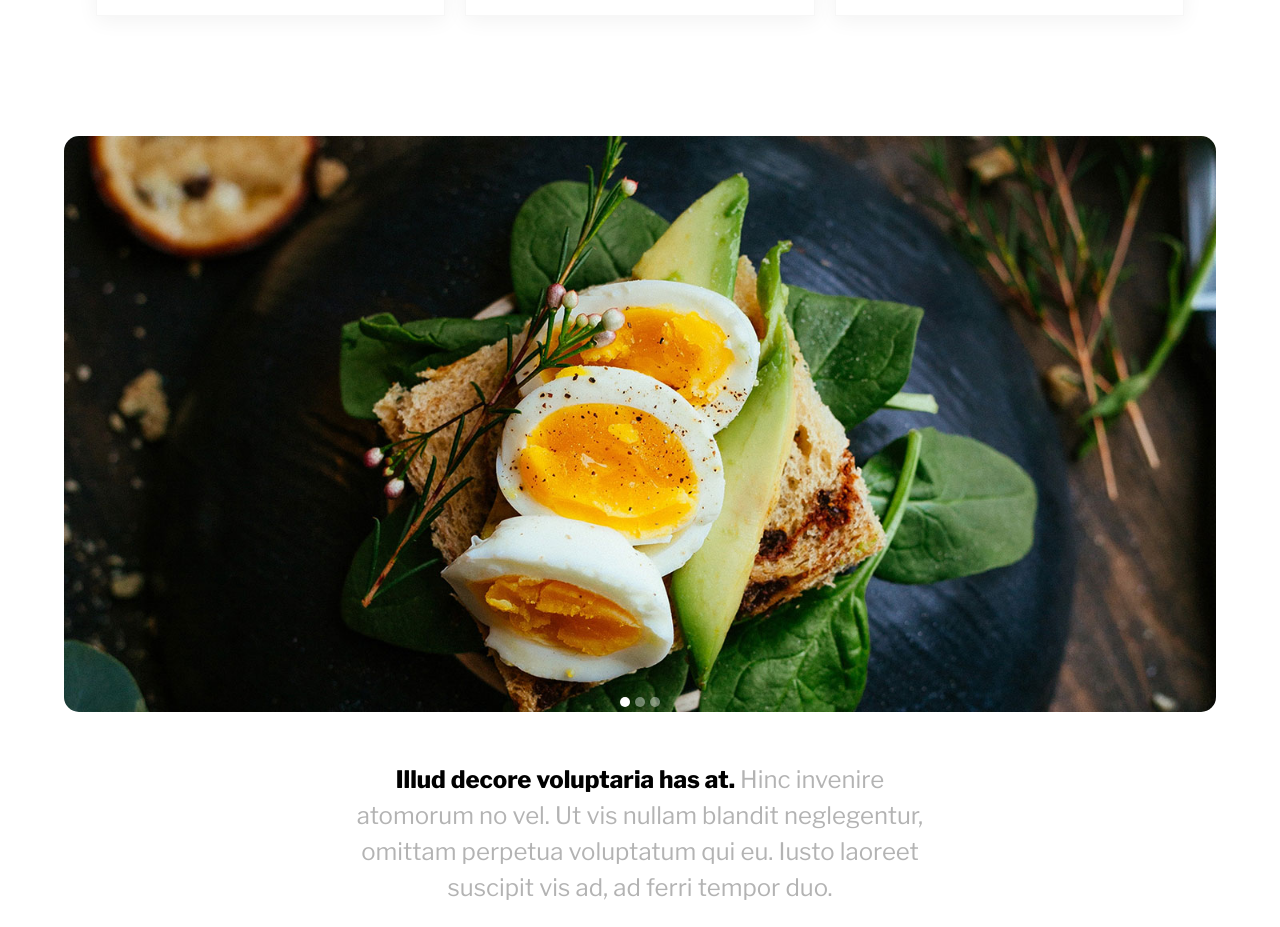
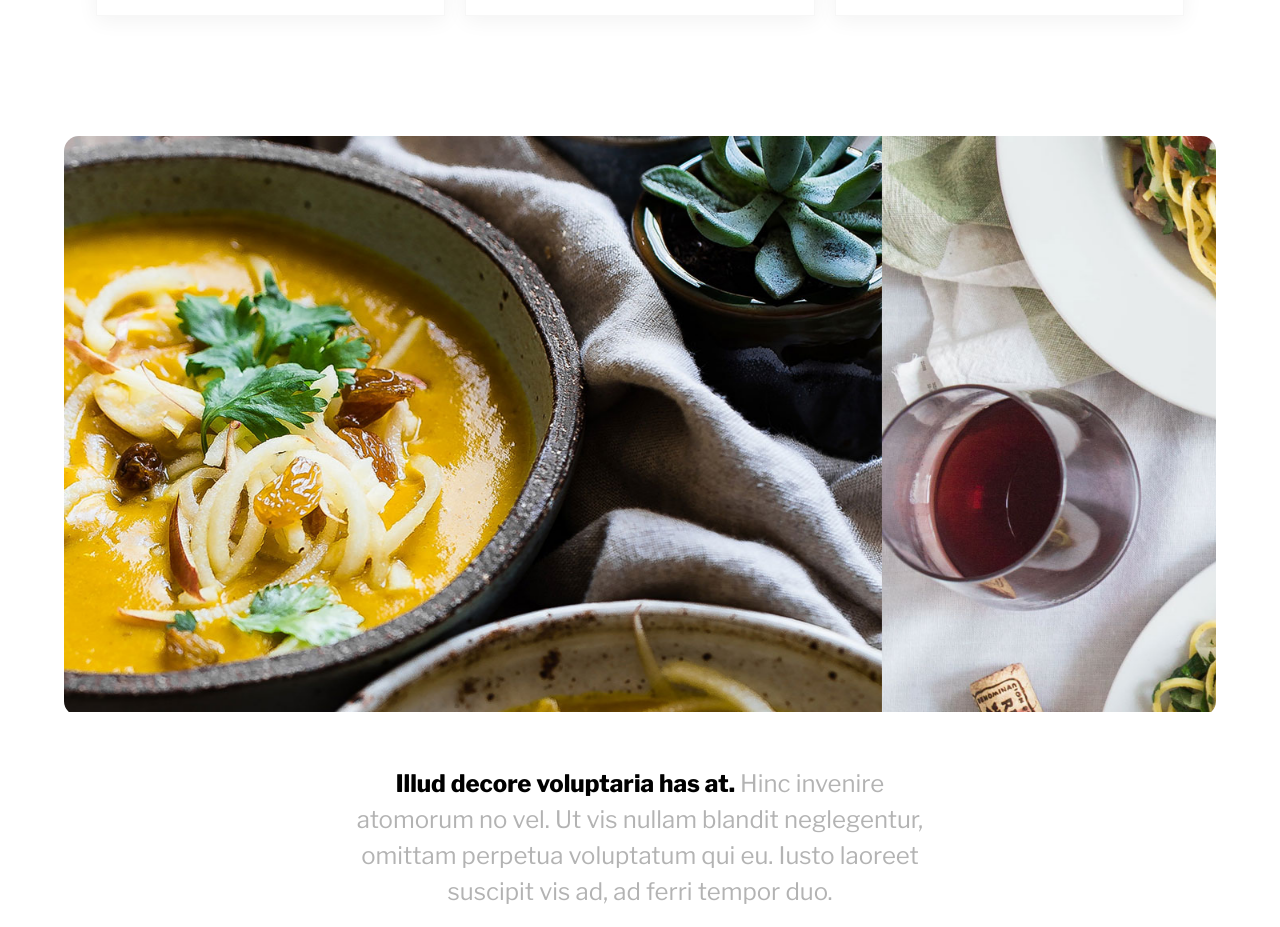
Before and after one commit to cey-t/catering-website, a React (Create React App) app: page / in a window 1280 px wide. Shown: the part 1520-2447 px from the top of the page. Built offline with nearby package versions, Linux system fonts and the light colour scheme.

Commit message:
Slick Slider added to hero about section

```diff
--- a/package.json
+++ b/package.json
@@ -12,7 +12,9 @@
     "react-markdown": "^8.0.5",
     "react-router-dom": "^6.8.1",
     "react-scripts": "5.0.1",
+    "react-slick": "^0.29.0",
     "sass": "^1.58.0",
+    "slick-carousel": "^1.8.1",
     "web-vitals": "^2.1.4"
   },
   "scripts": {
--- a/src/components/Layout/NavBar/NavBar.module.scss
+++ b/src/components/Layout/NavBar/NavBar.module.scss
@@ -26,6 +26,9 @@
     font-weight: 600;
     transition: color 0.5s;
     color: #ffffff;
+    &:hover {
+      color: #006400;
+    }
   }
   .logoLink {
     display: flex;
@@ -45,7 +48,7 @@
     align-items: center;
     background-color: transparent;
     &:hover {
-      color: #000000;
+      color: #006400;
       background-color: #ffffff;
     }
   }
--- a/src/pages/About/About.js
+++ b/src/pages/About/About.js
@@ -5,6 +5,7 @@ import ContactUs from "components/ContactSection/ContactUs";
 import HeaderContextBox from "components/HeaderInnerContent/HeaderContextBox";
 import Team from "./Team/Team";
 import styles from "./About.module.scss";
+
 const About = () => {
   return (
     <section className={styles.aboutRoot}>
--- a/src/pages/Home/About/About.js
+++ b/src/pages/Home/About/About.js
@@ -1,12 +1,56 @@
 import { Link } from "react-router-dom";
-import { useState } from "react";
 import ContextBox from "components/ContextBox/ContextBox";
 import egg from "images/HomePage/egg.jpg";
 import spagetti from "images/HomePage/spagetti.jpg";
 import soup from "images/HomePage/soup.jpg";
 import styles from "./About.module.scss";
-import classNames from "classnames";
+import Slider from "react-slick";
+import "slick-carousel/slick/slick.css";
+import "slick-carousel/slick/slick-theme.css";
 const About = () => {
+  const settings = {
+    dots: false,
+    arrows: false,
+    infinite: true,
+    slidesToShow: 1,
+    slidesToScroll: 1,
+    autoplay: true,
+    speed: 1000,
+    autoplaySpeed: 3000,
+    cssEase: "linear",
+    pauseOnHover: false,
+    pauseOnFocus: false,
+    responsive: [
+      {
+        breakpoint: 1250,
+        settings: {
+          slidesToShow: 1,
+          slidesToScroll: 1,
+        },
+      },
+      {
+        breakpoint: 1000,
+        settings: {
+          slidesToShow: 2,
+          slidesToScroll: 1,
+        },
+      },
+      {
+        breakpoint: 800,
+        settings: {
+          slidesToShow: 1,
+          slidesToScroll: 1,
+        },
+      },
+      {
+        breakpoint: 550,
+        settings: {
+          slidesToShow: 1,
+          slidesToScroll: 1,
+        },
+      },
+    ],
+  };
   const Images = [
     {
       id: 1,
@@ -20,31 +64,18 @@ const About = () => {
     },
     { id: 3, src: spagetti, alt: "spagetti" },
   ];
-  const [counter, setCounter] = useState(1);
-  const [activeDot, setActiveDot] = useState(Images[0].id);
-  const food = Images.filter((num) => num.id === counter)[0];
-  const handleSelectImage = (id) => {
-    setActiveDot(id);
-    setCounter(id);
-  };
+
   return (
     <section className={styles.aboutSection}>
       <div className={styles.imageWrapper}>
-        <img src={food.src} width={"100%"} alt={food.alt} />
-
-        <div className={styles.dotContainer}>
+        <Slider {...settings} className={styles.slider}>
           {Images.map((image) => (
-            <div
-              key={image.id}
-              onClick={() => handleSelectImage(image.id)}
-              className={classNames(styles.sliderDot, {
-                [styles.activeDot]: activeDot === image.id,
-              })}
-            ></div>
+            <div>
+              <img src={image.src} width={"100%"} alt={image.alt} />
+            </div>
           ))}
-        </div>
+        </Slider>
       </div>
-
       <div className={styles.aboutInfo}>
         <ContextBox
           span="Illud decore voluptaria has at."
--- a/src/pages/Home/About/About.module.scss
+++ b/src/pages/Home/About/About.module.scss
@@ -23,23 +23,10 @@
     left: 0;
   }
   .imageWrapper {
-    width: 100%;
-    height: 100%;
-    display: flex;
-    position: relative;
     border-radius: 15px;
     overflow: hidden;
   }
-  .sliderDot {
-    width: 10px;
-    height: 10px;
-    border-radius: 50%;
-    background-color: rgba(255, 255, 255, 0.4);
-    cursor: pointer;
-  }
-  .activeDot {
-    background-color: #ffffff;
-  }
+
   .aboutUs {
     text-decoration: none;
     font-size: 13px;
```
Also changed, not shown: 1 other file (tests, documents, lock files or other folders).
